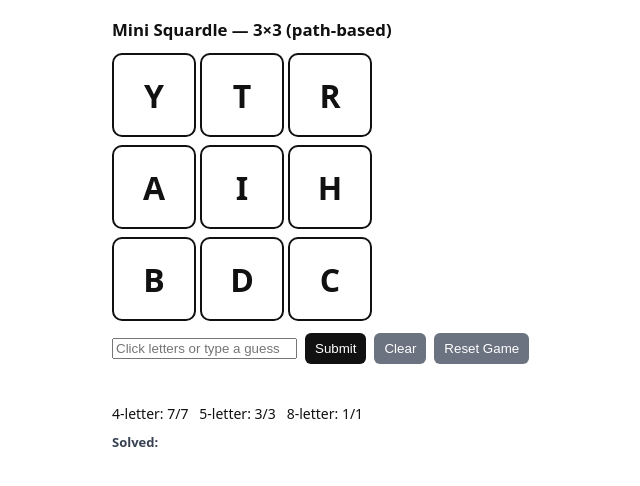
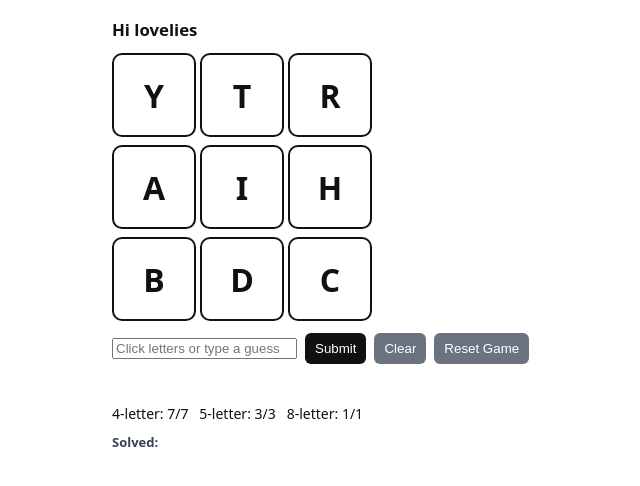
Before and after one commit to yahtner/squardle, a plain HTML site: page index.html in a window 1280 px wide. Shown: the whole page, without its empty margins (118-758 px from the left). Drawn offline with Linux system fonts and the light colour scheme.

Commit message:
Update index.html

```diff
--- a/index.html
+++ b/index.html
@@ -32,7 +32,7 @@
 </head>
 <body>
 
-<h1>Mini Squardle — 3×3 (path-based)</h1>
+<h1>Hi lovelies</h1>
 
 <div id="grid" class="grid" aria-label="3x3 grid"></div>
 
```
